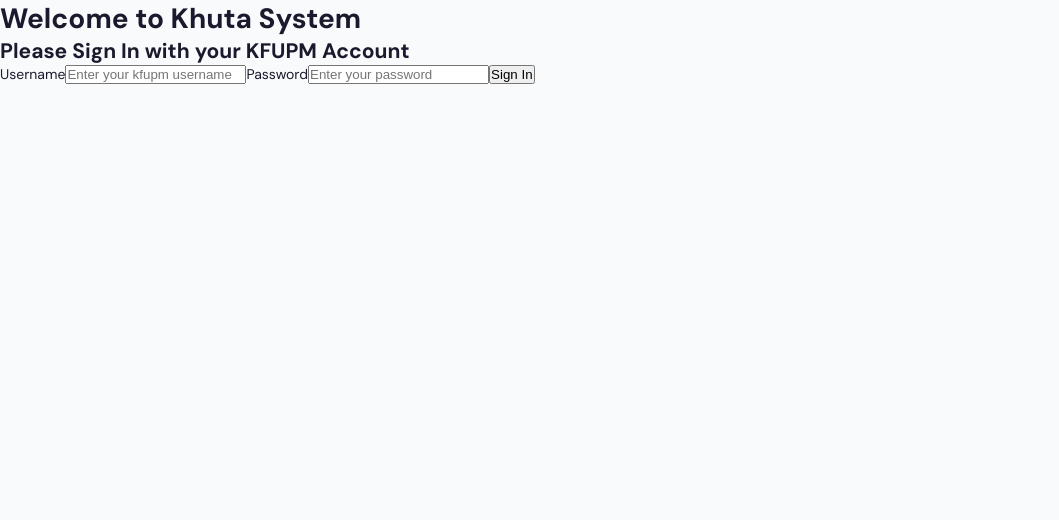
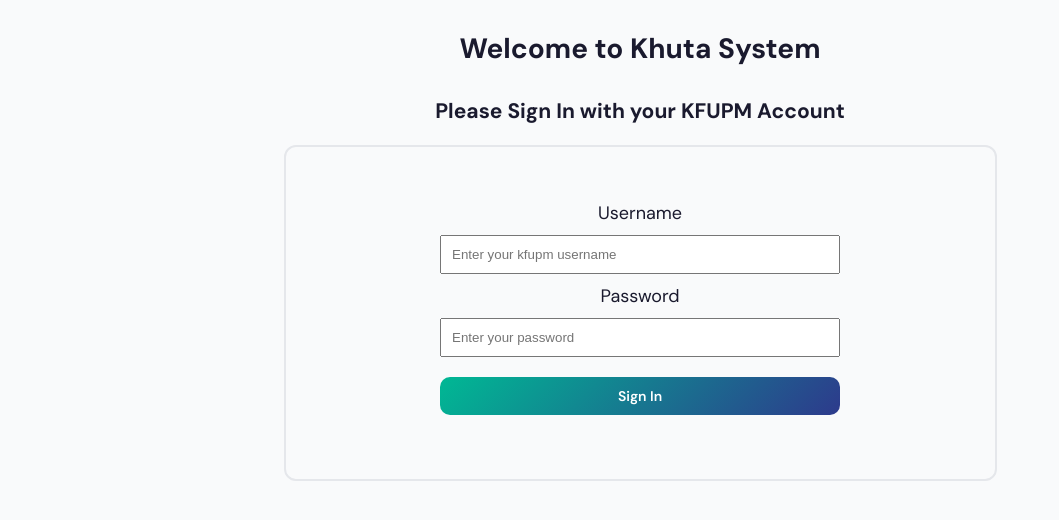
Before and after one commit to KawtharAlomran/SWE363ProjectGroup12, a React (Vite) app in the folder my-react-app/: page / in a window 1280 px wide. Shown: the top 520 px of the page, without its empty margins (0-1059 px from the left). Built offline with nearby package versions, Linux system fonts and the light colour scheme.

Commit message:
Login styling

```diff
--- a/my-react-app/src/App.css
+++ b/my-react-app/src/App.css
@@ -1,79 +1,36 @@
-.dashboard-container {
+
+.login{
+  text-align: center;
   display: flex;
-  height: 100vh;
-  background-color: #f8fafc;
-  font-family: sans-serif;
+  flex-direction: column;
+  text-align: center;
+  justify-content: center;
+  font-size: large;
+  width: 713px;
+  height: 336px;
+  min-width: auto;
+  min-height: auto;
+
+  margin: auto;
+  border: 2px solid transparent;
+  border-radius: 12px;
+  border-color: #e5e7eb;
 }
 
-
-.sidebar {
-  width: 280px;
-  background: white;
-  border-right: 1px solid #e2e8f0;
-  display: flex;
-  flex-direction: column;
-  padding: 40px 20px;
+.login input{
+  width: 100%;
+  max-width: 400px;
+  margin: 10px auto;
+  padding: 10px;
+  box-sizing: border-box;
 }
 
-
-.main-content {
-  flex: 1;
-  padding: 60px;
-  overflow-y: auto;
+h1,h2 {
+  text-align: center;
+  margin-top: 30px;
+  margin-bottom: 20px;
 }
 
-.course-card {
-  background: white;
-  border-radius: 24px;
-  padding: 40px;
-  box-shadow: 0 4px 6px -1px rgb(0 0 0 / 0.1);
+.error {
+  color: red;
 }
-
-
-table {
-  width: 100%;
-  border-collapse: collapse;
-  margin-top: 20px;
-}
-
-th {
-  text-align: left;
-  color: #94a3b8;
-  font-size: 12px;
-  text-transform: uppercase;
-  padding-bottom: 20px;
-}
-
-td {
-  padding: 15px 0;
-  border-bottom: 1px solid #f1f5f9;
-}
-
-.sidebar ul{
-  list-style-type: none;
-  text-decoration: none;
-}
-
-.sidebar a{
-  margin-bottom: 30px;
-  gap: 12px;
-  border: 20px;
-  padding: 5px;
-  border-radius: 5px;
-  text-align: left;
-  text-decoration: none;
-  color: black;
-}
-
-.sidebar a.active{
-  background: #008767;
-  color: white;
-}
-
-.main-content h2,.main-content h3, .main-content p {
-  text-align: left;
-}
-
-.main-content h2{
-  margin-bottom: 30px;
-}
--- a/my-react-app/src/login.jsx
+++ b/my-react-app/src/login.jsx
@@ -1,30 +1,27 @@
 import { useNavigate } from 'react-router-dom';
 import { useState } from 'react';
+import {getchairmanUsers,getFacltyUsers,getCommitteeUsers} from './data';
+import './App.css';
+import'./styles/ManageCourses.css';
 
 
 
-let chairman=[
-  {username: "fatimah", pass: "11", name: "Fatimah Al Tawfiq"}
-]
-
-let faclty=[
-  {username: "lama", pass: "22", name: "LAMA AL THUNAYYAN"}
-]
-
-let committee=[
-  {username: "nour", pass: "12", name: "NOUR AL SULAIS"},
-  {username: "kawthar", pass: "12", name: "KAWTHAR ALOMRAN"}
-]
 
 export default function Login() {
+  let chairman=getchairmanUsers();
+
+  let faclty=getFacltyUsers();
+
+  let committee=getCommitteeUsers();
 
   const [user, setUsername]=useState ("");
   const [password, setPassword]=useState ("");
-
+  const [error, setError] = useState("");
   const navigate = useNavigate();
 
   const handleLogin = (e) => {
     e.preventDefault();
+    setError("");
 
     const isChairman = chairman.find(u => u.username === user && u.pass === password);
     const isFaculty = faclty.find(u => u.username === user && u.pass === password);
@@ -39,6 +36,9 @@ export default function Login() {
     else if (isFaculty){
       navigate('/faculty/offered-courses');
     }
+    else {
+      setError("Invalid username or password. Please try again.")
+    }
 
 
 
@@ -47,18 +47,25 @@ export default function Login() {
 
 
   return (
-    <>
+    <div className='box'>
       <h1>Welcome to Khuta System</h1>
       <h2>Please Sign In with your KFUPM Account</h2>
-      <form onSubmit={handleLogin}>
+      <form className='login' onSubmit={handleLogin}>
         <label htmlFor="username">Username</label>
-        <input type="text" name="username" placeholder="Enter your kfupm username" onChange={(e) => setUsername(e.target.value)}/>
+        <input type="text" name="username" placeholder="Enter your kfupm username" onChange={(e) => {
+            setUsername(e.target.value);
+            if(error) setError("");
+          }}/>
 
         <label htmlFor="pass">Password</label>
-        <input type="password" name="pass" placeholder="Enter your password" onChange={(e) => setPassword(e.target.value)}/>
+        <input type="password" name="pass" placeholder="Enter your password" onChange={(e) => {
+            setPassword(e.target.value);
+            if(error) setError("");
+          }}/>
 
-        <input type="submit" value="Sign In" />
+        <input className='addBtn' type="submit" value="Sign In" />
+        {error && <p className='error'>{error}</p>}
       </form>
-    </>
+    </div>
   );
 }
```
